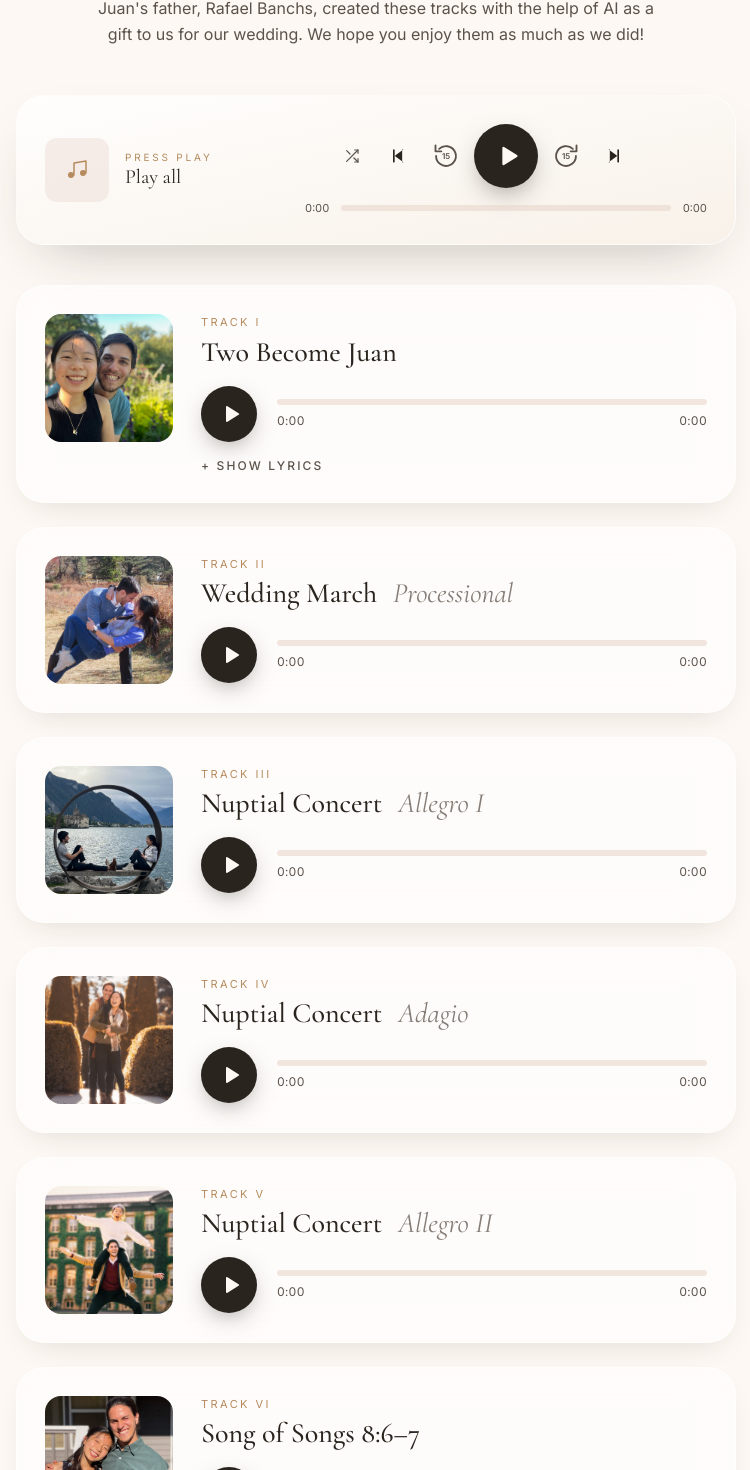
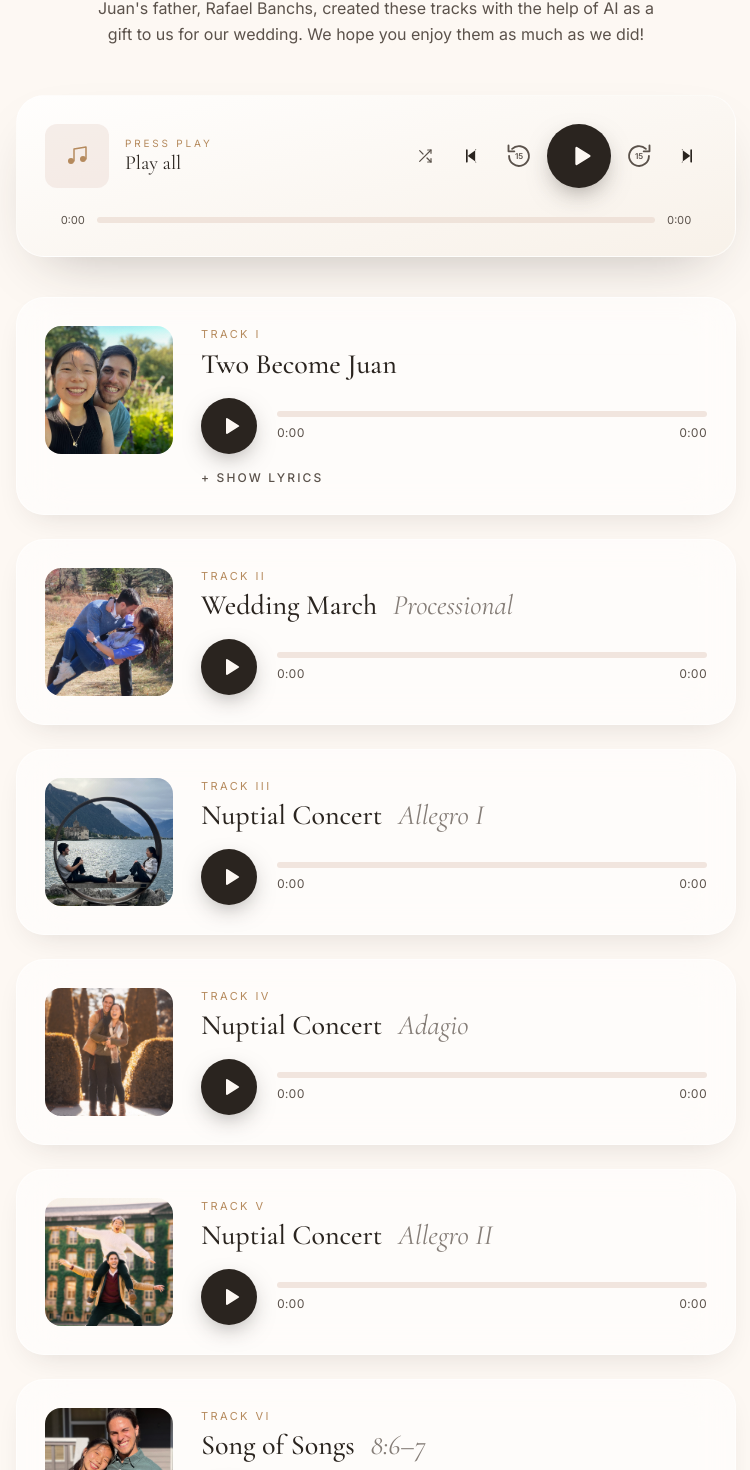
Before and after one commit to juanbanchs/allison-juan-wedding-music, a React (Vite) app: page / in a window 1280 px wide. Shown: the part 1040-2510 px from the top of the page, without its empty margins (264-1014 px from the left). Built offline with nearby package versions, Linux system fonts and the light colour scheme.

Commit message:
Stabilize global player layout, treat verse refs as movements

```diff
--- a/src/GlobalPlayer.tsx
+++ b/src/GlobalPlayer.tsx
@@ -36,8 +36,9 @@ export function GlobalPlayer({ tracks, state, controls }: GlobalPlayerProps) {
       aria-label="Playback controls"
       className="relative overflow-hidden rounded-[28px] border border-white/60 bg-gradient-to-br from-white/80 to-[var(--color-cream-deep)]/80 p-5 shadow-[0_24px_60px_-30px_rgba(42,36,31,0.35)] backdrop-blur-xl sm:p-7"
     >
-      <div className="flex flex-col gap-4 sm:flex-row sm:items-center sm:gap-5">
-        <div className="flex items-center gap-4">
+      <div className="flex flex-col gap-5 sm:gap-6">
+        <div className="flex items-center gap-4 sm:gap-6">
+          <div className="flex w-full min-w-0 items-center gap-4 sm:w-auto sm:flex-1">
             {activeTrack ? (
               <img
                 src={activeTrack.photo}
@@ -53,16 +54,16 @@ export function GlobalPlayer({ tracks, state, controls }: GlobalPlayerProps) {
                 </svg>
               </div>
             )}
-          <div className="min-w-0 flex-1 sm:min-w-[160px]">
-            <p className="font-sans text-[10px] uppercase tracking-[0.28em] text-[var(--color-gold)]">
-              {isIdle ? 'Press play' : `Track ${activeTrack!.number} of ${tracks.length === 9 ? 'IX' : tracks.length}`}
+            <div className="w-full min-w-0 sm:w-[260px]">
+              <p className="truncate font-sans text-[10px] uppercase tracking-[0.28em] text-[var(--color-gold)]">
+                {isIdle ? 'Press play' : `Track ${activeTrack!.number} of IX`}
               </p>
               <p className="truncate font-serif text-lg leading-tight text-[var(--color-ink)] sm:text-xl">
                 {activeTrack ? (
                   <>
                     {activeTrack.title}
                     {activeTrack.movement && (
-                    <span className="ml-2 font-light italic text-[var(--color-ink-soft)]">
+                      <span className="ml-2 font-light italic text-[var(--color-ink-soft)]/75">
                         {activeTrack.movement}
                       </span>
                     )}
@@ -74,8 +75,7 @@ export function GlobalPlayer({ tracks, state, controls }: GlobalPlayerProps) {
             </div>
           </div>
 
-        <div className="flex flex-1 flex-col gap-3">
-          <div className="flex items-center justify-center gap-1 sm:gap-2">
+          <div className="flex shrink-0 items-center justify-end gap-1 sm:gap-2">
             <button
               type="button"
               onClick={controls.toggleShuffle}
@@ -161,12 +161,11 @@ export function GlobalPlayer({ tracks, state, controls }: GlobalPlayerProps) {
                 <path d="M16 5a1 1 0 0 1 2 0v14a1 1 0 0 1-2 0Zm-10.5-.86a1 1 0 0 1 1.5.86v13.72a1 1 0 0 1-1.5.86l9.5-6.86a1 1 0 0 0 0-1.72Z" />
               </svg>
             </button>
-
-            <span aria-hidden className="h-9 w-9" />
+          </div>
         </div>
 
         <div className="flex items-center gap-3">
-            <span className="font-sans text-[11px] tabular-nums text-[var(--color-ink-soft)]">
+          <span className="w-10 shrink-0 text-right font-sans text-[11px] tabular-nums text-[var(--color-ink-soft)]">
             {formatTime(currentTime)}
           </span>
           <div
@@ -183,10 +182,9 @@ export function GlobalPlayer({ tracks, state, controls }: GlobalPlayerProps) {
               style={{ left: `${progress}%` }}
             />
           </div>
-            <span className="font-sans text-[11px] tabular-nums text-[var(--color-ink-soft)]">
+          <span className="w-10 shrink-0 font-sans text-[11px] tabular-nums text-[var(--color-ink-soft)]">
             {formatTime(duration)}
           </span>
-          </div>
         </div>
       </div>
     </section>
--- a/src/tracks.ts
+++ b/src/tracks.ts
@@ -186,7 +186,8 @@ And nothing's ever been the same`,
   {
     id: 'song-of-songs',
     number: 'VI',
-    title: 'Song of Songs 8:6–7',
+    title: 'Song of Songs',
+    movement: '8:6–7',
     audioFile: `${base}audio/track5-v2-song-of-songs-8-6-7.mp3`,
     photo: `${base}photos/IMG_3417.JPG`,
     lyrics: `Place me like a seal over your heart,
@@ -206,7 +207,8 @@ it would be utterly scorned.`,
   {
     id: 'psalm-103',
     number: 'VII',
-    title: 'Psalm 103:8–12',
+    title: 'Psalm 103',
+    movement: '8–12',
     audioFile: `${base}audio/track6-v2-psalm-103-8-12.mp3`,
     photo: `${base}photos/IMG_7038.jpg`,
     lyrics: `The Lord is compassionate and gracious,
```
Lines whose indentation alone changed are shown as unchanged.
